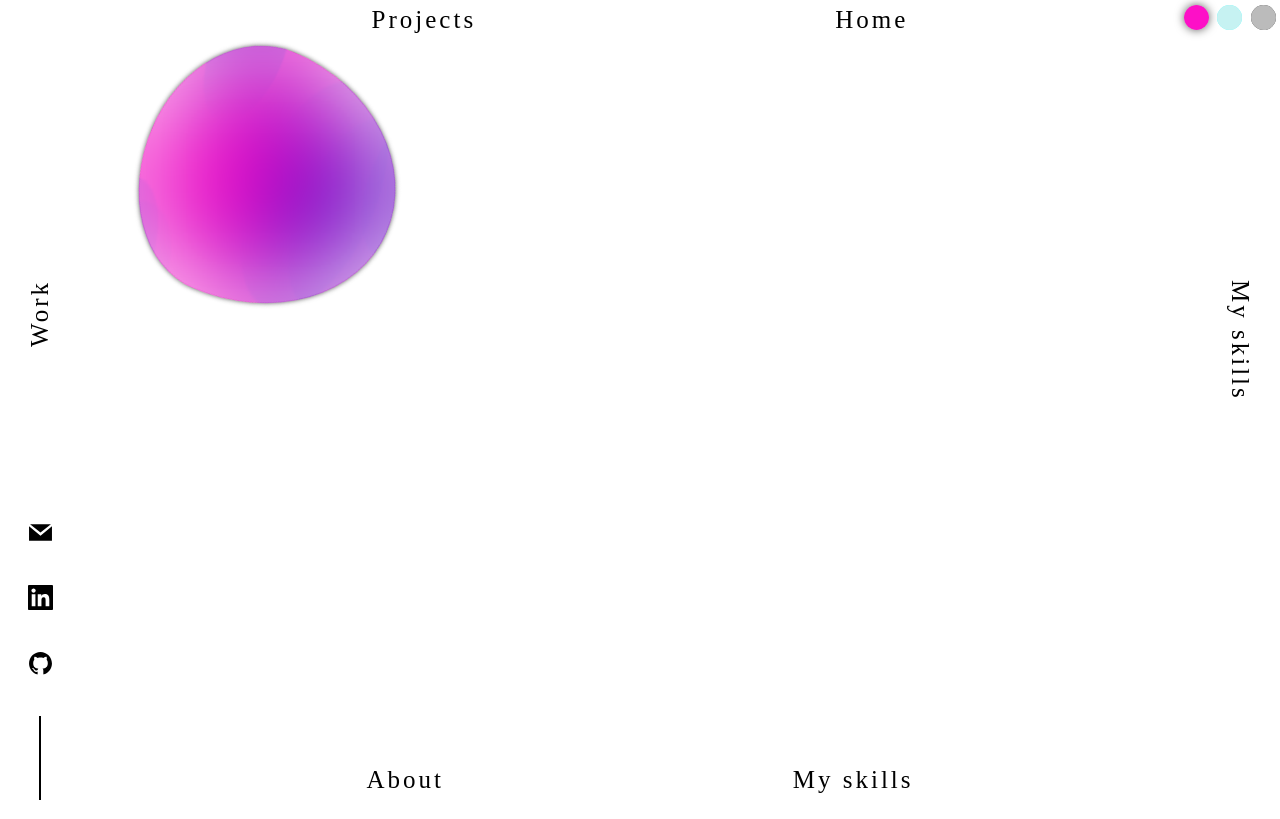
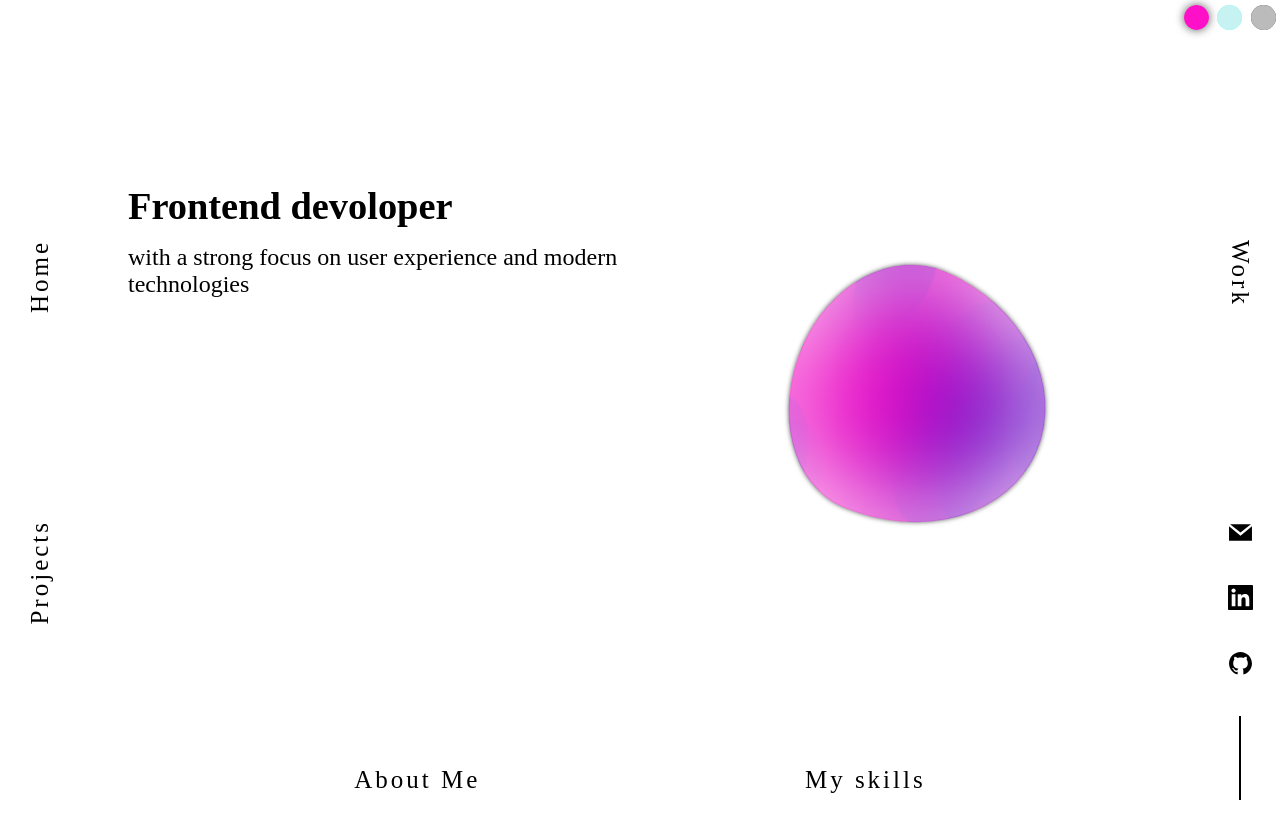
Before and after one commit to Response201/Portfolio, a React (Vite) app: page / in a window 1280 px wide. Built offline with nearby package versions, Linux system fonts and the light colour scheme.

Commit message:
som styling and switch pos. of links in app

```diff
--- a/src/App.css
+++ b/src/App.css
@@ -9,30 +9,23 @@
   justify-content: center;
   align-items: center;
 }
-.link___section_top a,
+
 .link___section_bottom a,
 .link___section_left a,
 .link___section_rigth a {
   all: unset;
+  cursor: default;
   font-size: clamp(16px, 5vw, 25px);
   letter-spacing: 3px;
 }
-.link___section_top a:hover,
+
 .link___section_bottom a:hover,
 .link___section_rigth a:hover {
   transform: scale(95%);
   transition: ease-in 0.2s;
 }
 
-.link___section_top {
-  height: 5vh;
-  width: 70vw;
-  position: absolute;
-  top: 0;
-  display: flex;
-  justify-content: space-around;
-  align-items: center;
-}
+
 .link___section_bottom {
   height: 5vh;
   width: 70vw;
@@ -44,29 +37,28 @@
 }
 
 /* Icons in left section */
-.link___section_left {
+.link___section_rigth {
   height: 100vh;
   width: 10vw;
   max-width: 80px;
   position: absolute;
-  left: 0;
+  right: 0;
   display: flex;
   flex-direction: column;
   justify-content: flex-end;
   align-items: center;
 }
 
-.link___left_a_container {
-  height: 30%;
+.link___rigth_a_container {
+  height: 35%;
 }
-.link___left_a_container a {
+.link___rigth_a_container a {
   writing-mode: vertical-rl;
-  transform: rotate(-180deg);
   transition: ease-in 0.2s;
 }
 
-.link___left_a_container a:hover {
-  transform: rotate(-180deg) scale(95%);
+.link___rigth_a_container a:hover {
+  transform: scale(95%);
 }
 .link___icons_container {
   height: 35%;
@@ -91,21 +83,41 @@
   width: 2px;
 }
 
-.link___section_rigth {
+/* rigth */
+
+.link___section_left {
   height: 100vh;
   width: 10vw;
   max-width: 80px;
   position: absolute;
-  right: 0;
-  writing-mode: vertical-rl;
+  left: 0;
   display: flex;
   flex-direction: column;
-  justify-content: center;
-  align-items: flex-end;
+  justify-content: flex-end;
+  align-items: center;
 }
 
-.link___rigth_a {
-  height: 65%;
+.link___left_a_container_first_p{
+  height: 35%;
+
+}
+
+.link___left_a_container_second_p{
+  height: 35%;
+  display: flex;
+  align-items: flex-start;
+
+
+}
+
+.link___left_a_container_first_p a, .link___left_a_container_second_p a {
+  writing-mode: vertical-rl;
+  transform: rotate(180deg);
+  transition: ease-in 0.2s;
+}
+
+.link___left_a_container_first_p a:hover, .link___left_a_container_second_p a:hover {
+  transform: scale(95%) rotate(180deg);
 }
 
 /* switch */
--- a/src/App.jsx
+++ b/src/App.jsx
@@ -17,21 +17,17 @@ export const App = () => {
 
   return (
     <article className="App">
-      <section className="link___section_top">
-        <Link to="/projects"> Projects </Link>
-        <Link to="/"> Home </Link>
-      </section>
       <section className="link___section_bottom">
         <Link to="/projects">
           {" "}
-          <p> About </p>{" "}
+          <p> About Me</p>{" "}
         </Link>
         <Link to="/"> My skills </Link>
       </section>
 
-      <section className="link___section_left">
-        <div className="link___left_a_container">
-          <Link to="/" className="link___left_a">
+      <section className="link___section_rigth">
+        <div className="link___rigth_a_container">
+          <Link to="/" className="link___rigth_a">
             {" "}
             Work{" "}
           </Link>
@@ -54,11 +50,17 @@ export const App = () => {
         </div>
       </section>
 
-      <section className="link___section_rigth">
-        <div className="link___rigth_a">
-          <Link to="/"> My skills </Link>
+      <section className="link___section_left">
+        <div className="link___left_a_container_first_p">
+          <Link to="/" className="link___left_a">
+            Home
+          </Link>
         </div>
-        <div></div>
+        <div className="link___left_a_container_second_p">
+          <Link to="/projects" className="link___left_a">
+            Projects
+          </Link>
+        </div>
       </section>
 
       <section className="switch_container">
--- a/src/components/Projects/ProjectSectionList.jsx
+++ b/src/components/Projects/ProjectSectionList.jsx
@@ -27,12 +27,12 @@ export const ProjectSectionList = ({ item }) => {
       scale={scale}
       transitionSpeed={1000}
       glareEnable={true}
-      glareMaxOpacity={0.2}
+      glareMaxOpacity={0.3}
       glareColor="white"
       glarePosition="all"
       glareBorderRadius="13px"
 
-style={{backgroundColor:'rgba(0,0,0,0.3)'}}
+
 
     >
       <section className="imageAndUl___container">
@@ -48,33 +48,14 @@ style={{backgroundColor:'rgba(0,0,0,0.3)'}}
                 setClickLottie={setClickLottie}
               />
               <div className="textLottieBtn____p">
-                <p onMouseEnter={onClickBtn}> Go to {item.name} </p>
+                <p onMouseEnter={onClickBtn}>{item.name} </p>
               </div>
             </a>
           </div>
         </section>
       </section>
 
-      <ul
-        style={{
-          width: "100%",
-          height:'10%',
-          position: "relative",
-          color: "white",
-          padding: "0",
-          margin: "0",
-          bottom: "0",
-          display: "flex",
-          alignItems:'center',
-          justifyContent: "space-around",
-          listStyleType: "none",
-          zIndex: "10"
-        }}
-      >
-        {item.tech.map((item) => (
-          <li key={item}>{item} </li>
-        ))}
-      </ul>
+
     </Tilty>
   );
 };
--- a/src/components/Projects/projectSectionList.css
+++ b/src/components/Projects/projectSectionList.css
@@ -56,7 +56,7 @@ justify-items: center;
 /*  */
 
 .imageAndUl___container {
-  height: 90%;
+  height: 100%;
   width: 100%;
   position: relative;
   overflow: hidden;
@@ -66,7 +66,7 @@ justify-items: center;
 
 .imageAndUl___textLottieBtn_container {
   width: 100%;
-  height: 90%;
+  height: 100%;
   position: absolute;
   padding: 0;
   margin: 0;
@@ -77,7 +77,7 @@ justify-items: center;
   transition: 0.4s ease-in;
 }
 .imageAndUl___textLottieBtn_container:hover {
-  background-color: transparent;
+  background-color: rgba(4, 4, 4, 0.2);
 }
 
 .ProjectSection____textLottieBtn_content {
@@ -139,10 +139,6 @@ a {
 
 
 
-
-
-
-
   .projectSection_grid_container {
 
     height: 100%;
--- a/src/components/background.css
+++ b/src/components/background.css
@@ -2,6 +2,8 @@
   position: relative;
   height: 22vw;
   width: 22vw;
+  min-height: 250px;
+  min-width: 250px;
   display: flex;
   justify-content: center;
   align-items: center;
@@ -10,6 +12,8 @@
 .content {
   height: 20vw;
   width: 20vw;
+  min-height: 240px;
+  min-width: 240px;
   position: absolute;
   z-index: -1;
   animation: blobValue 70s ease infinite;
--- a/src/index.css
+++ b/src/index.css
@@ -1,5 +1,5 @@
 :root {
-  --test: #a3a3a300;
+  --test: #05050500;
 }
 
 [data-theme="turquoise"] {
@@ -27,4 +27,5 @@ body {
   margin: 0 auto;
   padding: 0 auto;
   overflow: hidden;
+
 }
--- a/src/pages/Home.jsx
+++ b/src/pages/Home.jsx
@@ -1,19 +1,27 @@
 import React from 'react'
 import { Background } from "../components/Background";
+import './home.css'
 const Home = ({color}) => {
   return (
-    <section>
+    <article className='home___container'>
 
 
+<section className='home___header_container'>
+<section className='header___content'>
+<h1>Frontend devoloper</h1>
+<p>with a strong focus on user experience and modern technologies</p>
+</section>
+</section>
 
-
-<Background color={color} />
+<section className='home___background_blob_container'> <Background color={color} /></section>
 
 
 
 
 
-    </section>
+
+
+    </article>
   )
 }
 
--- a/src/pages/Projects.jsx
+++ b/src/pages/Projects.jsx
@@ -4,27 +4,23 @@ import { ProjectSectionList } from "../components/Projects/ProjectSectionList";
 const Projects = () => {
   const array = [
     {
-      name: "weather-app",
+      name: "weather app",
       url: "https://kolla-vadret.netlify.app/",
-      tech: ["CSS", "JavaScript", "React", "API"],
       imgName: "weather"
     },
     {
-      name: "grabacoffee",
+      name: "grab a coffee",
       url: "https://grabacoffee.netlify.app/",
-      tech: ["SCSS", "JavaScript", "React", "API"],
       imgName: "coffee"
     },
     {
-      name: "productivity-app",
+      name: "productivity app",
       url: "https://productivity-flow.netlify.app",
-      tech: ["CSS", "JavaScript", "React", "API", "JSX"],
       imgName: "todo"
     },
     {
       name: "foodnary",
       url: "https://foodnary.netlify.app",
-      tech: ["SCSS", "Redux", "React", "JavaScript"],
       imgName: "foodnary"
     }
   ];
--- /dev/null
+++ b/src/pages/home.css
@@ -0,0 +1,77 @@
+/* Home */
+
+.home___container {
+  display: flex;
+  justify-content: space-around;
+  align-items: center;
+  flex-direction: column;
+  height: 100%;
+  overflow: hidden;
+}
+
+/* headings */
+
+.home___header_container {
+  display: flex;
+  justify-content: center;
+  align-items: flex-start;
+  height: 30%;
+  width: 100%;
+  padding-left: 10%;
+}
+
+.header___content {
+  width: 85%;
+}
+
+.header___content h1 {
+  font-size: clamp(30px, 3vw, 4rem);
+  margin: 0 0 1rem 0;
+  padding: 0 auto;
+}
+.header___content p {
+  font-size: clamp(18px, 2vw, 1.5rem);
+  margin: 0;
+  padding: 0 auto;
+}
+
+/* image + blob-background */
+
+.home___background_blob_container {
+  display: flex;
+  justify-content: center;
+  align-items: flex-start;
+  height: 48%;
+  width: 100%;
+}
+
+@media (min-width: 768px) {
+  /* Home */
+
+  .home___container {
+    flex-direction: row;
+  }
+
+  /* headings */
+
+  .home___header_container {
+    justify-content: flex-start;
+    align-items: flex-start;
+    height: 60%;
+    width: 60%;
+    padding-left: 0%;
+  }
+
+  .header___content {
+    height: 100%;
+    width: 100%;
+  }
+
+  /* image + blob-background */
+
+  .home___background_blob_container {
+    height: 100%;
+    width: 50%;
+    align-items: center;
+  }
+}
```
